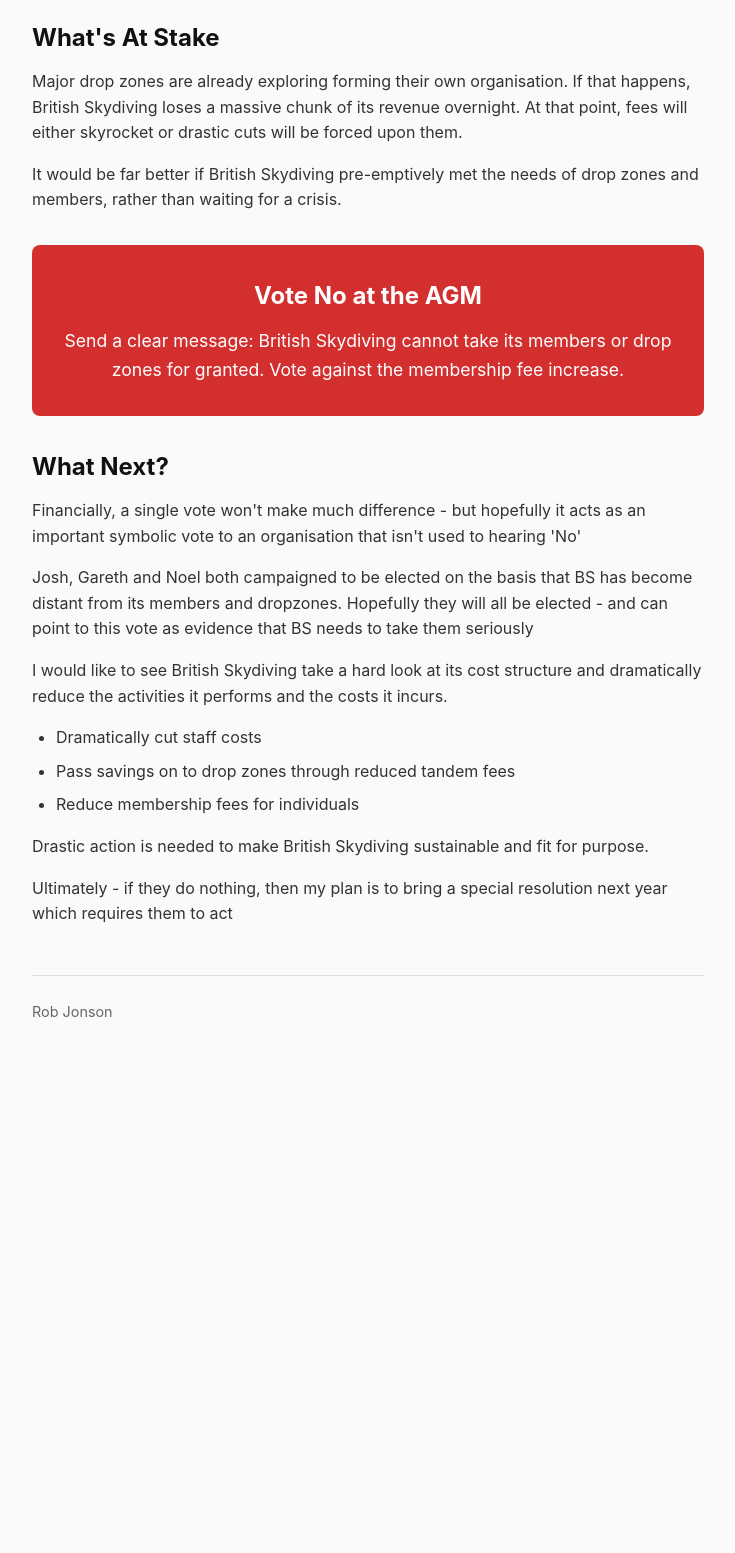
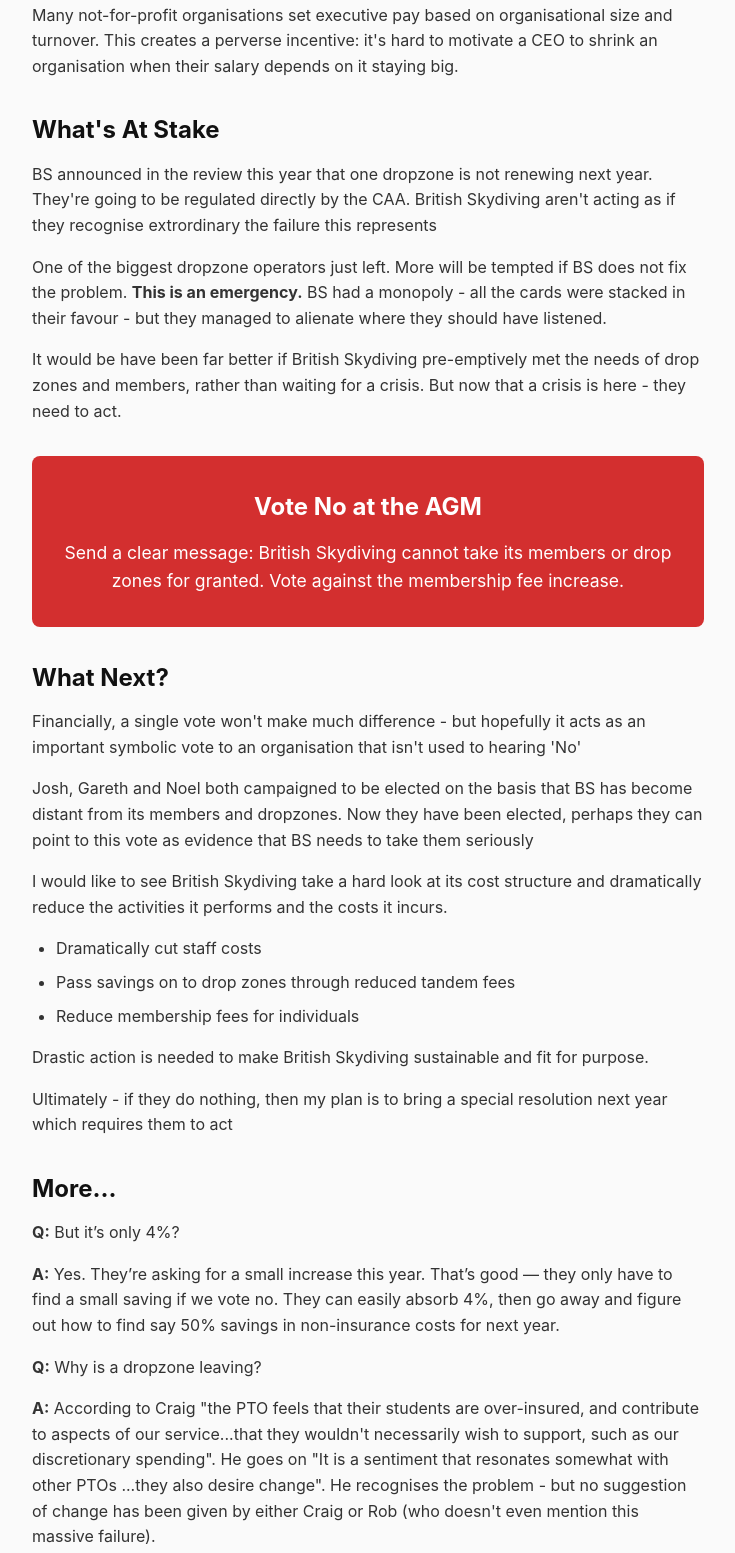
Before and after one commit to ConfusedVorlon/LessBS, a plain HTML site: page index.html in a window 1280 px wide. Shown: the part 1113-2666 px from the top of the page, without its empty margins (272-1007 px from the left). Before the commit the page ends 2200 px from the top, so only its background shows below. Drawn offline with Linux system fonts and the light colour scheme.

Commit message:
they left!

```diff
--- a/index.html
+++ b/index.html
@@ -106,6 +106,8 @@
 
         <p>Drop zones bear the brunt of this, especially through the per-tandem fee. Those costs are passed on, making skydiving more expensive for everyone.</p>
 
+        <p>A key Dropzone has given up on BS. They have decided to go the CAA directly. BS seem to have their head in the sand. Instead of recognising an existential crisis - they're carrying on as if nothing has happened.</p>
+
         <h2>Staff Are Expensive</h2>
         <div class="stats">
             <table>
@@ -135,6 +137,7 @@
                 </tr>
             </table>
         </div>
+
         <p>British Skydiving employs one staff member for every 300 members. The USPA manages with one per 2,000. The Canadians run their entire operation with just two people.</p>
 
         <p>And yet British Skydiving is recruiting more staff, including a "Safety and Insight Analyst" to join the existing FOUR safety staff. Meanwhile, money flows to vanity projects like the Ambassador Programme.</p>
@@ -142,9 +145,11 @@
         <p>Many not-for-profit organisations set executive pay based on organisational size and turnover. This creates a perverse incentive: it's hard to motivate a CEO to shrink an organisation when their salary depends on it staying big.</p>
 
         <h2>What's At Stake</h2>
-        <p>Major drop zones are already exploring forming their own organisation. If that happens, British Skydiving loses a massive chunk of its revenue overnight. At that point, fees will either skyrocket or drastic cuts will be forced upon them.</p>
+        <p>BS announced in the review this year that one dropzone is not renewing next year. They're going to be regulated directly by the CAA. British Skydiving aren't acting as if they recognise extrordinary the failure this represents</p>
 
-        <p>It would be far better if British Skydiving pre-emptively met the needs of drop zones and members, rather than waiting for a crisis.</p>
+        <p>One of the biggest dropzone operators just left. More will be tempted if BS does not fix the problem. <strong>This is an emergency.</strong> BS had a monopoly - all the cards were stacked in their favour - but they managed to alienate where they should have listened.</p>
+
+        <p>It would be have been far better if British Skydiving pre-emptively met the needs of drop zones and members, rather than waiting for a crisis. But now that a crisis is here - they need to act.</p>
 
         <div class="cta">
             <h2>Vote No at the AGM</h2>
@@ -153,7 +158,7 @@
 
         <h2>What Next?</h2>
         <p>Financially, a single vote won't make much difference - but hopefully it acts as an important symbolic vote to an organisation that isn't used to hearing 'No'</p>
-        <p>Josh, Gareth and Noel both campaigned to be elected on the basis that BS has become distant from its members and dropzones. Hopefully they will all be elected - and can point to this vote as evidence that BS needs to take them seriously</p>
+        <p>Josh, Gareth and Noel both campaigned to be elected on the basis that BS has become distant from its members and dropzones. Now they have been elected, perhaps they can point to this vote as evidence that BS needs to take them seriously</p>
         <p>I would like to see British Skydiving take a hard look at its cost structure and dramatically reduce the activities it performs and the costs it incurs.</p>
         <ul>
             <li>Dramatically cut staff costs</li>
@@ -163,6 +168,19 @@
         <p>Drastic action is needed to make British Skydiving sustainable and fit for purpose.</p>
         <p>Ultimately - if they do nothing, then my plan is to bring a special resolution next year which requires them to act</p>
 
+        <h2>More...</h2>
+<blockquote>
+  <p><strong>Q:</strong> But it’s only 4%?</p>
+  <p><strong>A:</strong> Yes. They’re asking for a small increase this year. That’s good — they only have to find a small saving if we vote no. They can easily absorb 4%, then go away and figure out how to find say 50% savings in non-insurance costs for next year.</p>
+</blockquote>
+<blockquote>
+  <p><strong>Q:</strong> Why is a dropzone leaving?</p>
+  <p><strong>A:</strong> According to Craig "the PTO feels that their students are over-insured, and contribute to aspects of our service...that they wouldn't necessarily wish to support, such as our discretionary spending". He goes on "It is a sentiment that resonates somewhat with other PTOs ...they also desire change". He recognises the problem - but no suggestion of change has been given by either Craig or Rob (who doesn't even mention this massive failure).</p>
+</blockquote>
+
+
+
+
         <footer>
             <p>Rob Jonson</p>
         </footer>
```
